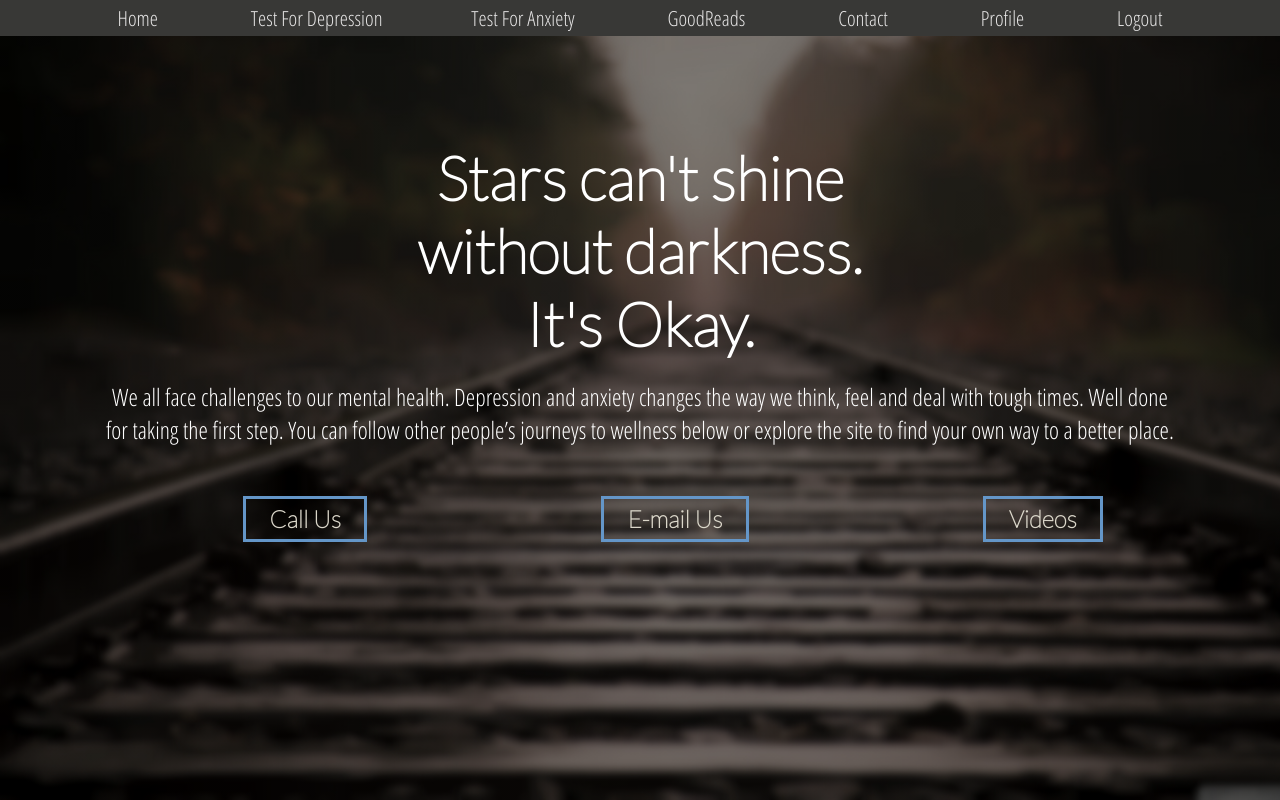
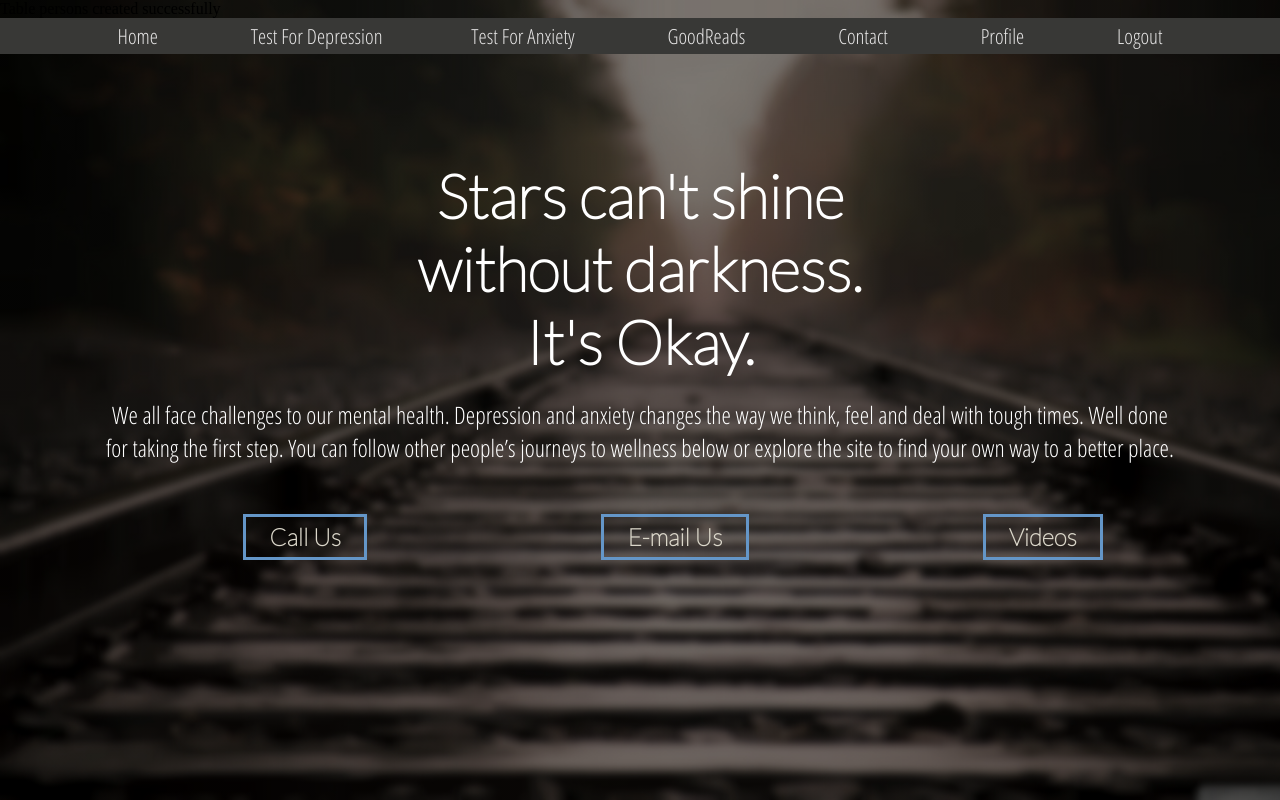
Before and after one commit to malathy-nagalakshmi/anxiety_depression_index, a PHP site: page / in a window 1280 px wide. Run offline with PHP 8.4, Linux system fonts and the light colour scheme; the visitor is signed in with stand-in values (Sample User, id 1); data that the repository does not hold is empty.

Commit message:
Update index.php

```diff
--- a/index.php
+++ b/index.php
@@ -7,12 +7,10 @@
 if($link === false){
     die("ERROR: Could not connect. " . mysqli_connect_error());
 }
-/*$sql = "CREATE TABLE info2(person_id INT(4) NOT NULL PRIMARY KEY AUTO_INCREMENT, first_name CHAR(30) NOT NULL, last_name CHAR(30) NOT NULL, email_address VARCHAR(50),password varchar(20))";
+$sql = "CREATE TABLE info2(person_id INT(4) NOT NULL PRIMARY KEY AUTO_INCREMENT, first_name CHAR(30) NOT NULL, last_name CHAR(30) NOT NULL, email_address VARCHAR(50),password varchar(20))";
 if (mysqli_query($link, $sql)){
     echo "Table persons created successfully";
-} else {
-    echo "ERROR: Could not able to execute $sql. " . mysqli_error($link);
-}*/
+}
 $fname = mysqli_real_escape_string($link, $_POST['fname']);
 
 $lname = mysqli_real_escape_string($link, $_POST['lname']);
@@ -24,19 +22,9 @@ $_SESSION['fname']=$fname;
 		$_SESSION['email']=$email;
 		$_SESSION['password']=$password;
 
-//$_SESSION['loggedin']=true;
-
-
 
 $sql = "INSERT INTO persons (first_name, last_name, email_address,password) VALUES ('$fname', '$lname', '$email','$password')";
-/*if(mysqli_query($link, $sql)){
-    echo "Records added successfully.";
-} else{
-    echo "ERROR: Could not able to execute $sql. " . mysqli_error($link);
-}*/
-//$_SESSION['fname']=$fname;
 
-// close connection
 mysqli_close($link);
 ?>
 
@@ -99,9 +87,5 @@ if($_SESSION['loggedin'])
 <div class="Bottom_part">
 	<div class=""></div>
 </div>
-
-
-
-
 </body>
 </html>
```
